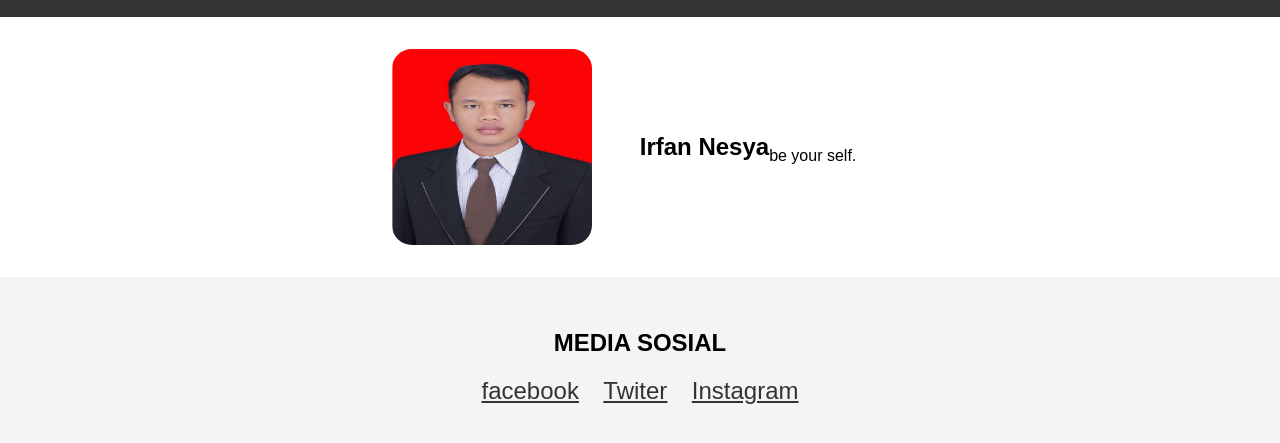
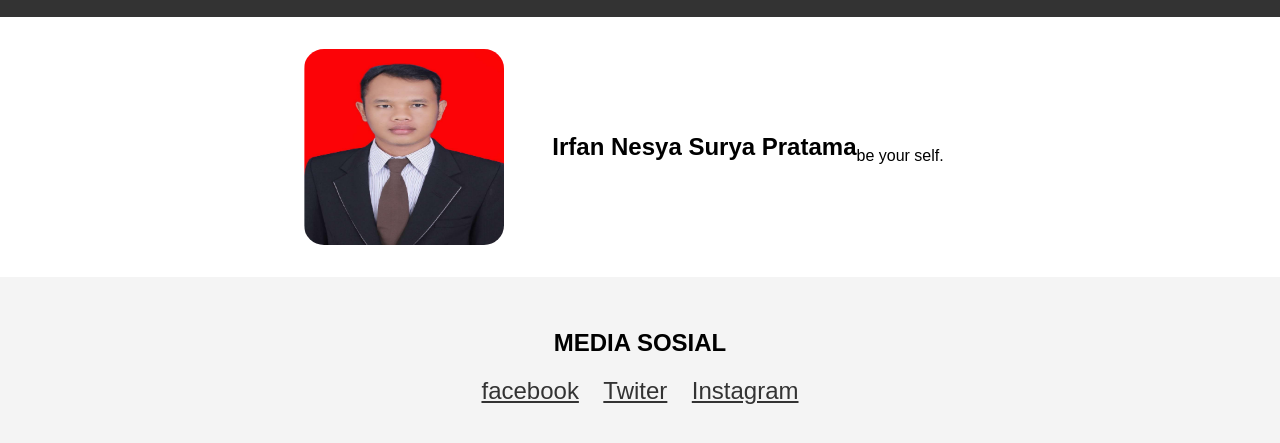
Before and after one commit to irfannesya/myporto, a plain HTML site: page index.html in a window 1280 px wide. Shown: the part 95-538 px from the top of the page. Drawn offline with Linux system fonts and the light colour scheme.

Commit message:
#3 section/footer

```diff
--- a/index.html
+++ b/index.html
@@ -11,7 +11,7 @@
     <section class="profile">
         <img src="asset/image/Irfan Nesya Surya Pratama - Fullstack Web Developer - wave 37.png" alt="photo profile">
         <div class="profile info">
-        <h2>Irfan Nesya</h2>
+        <h2>Irfan Nesya Surya Pratama</h2>
 
         <br>be your self.</br>
         </div>
```
